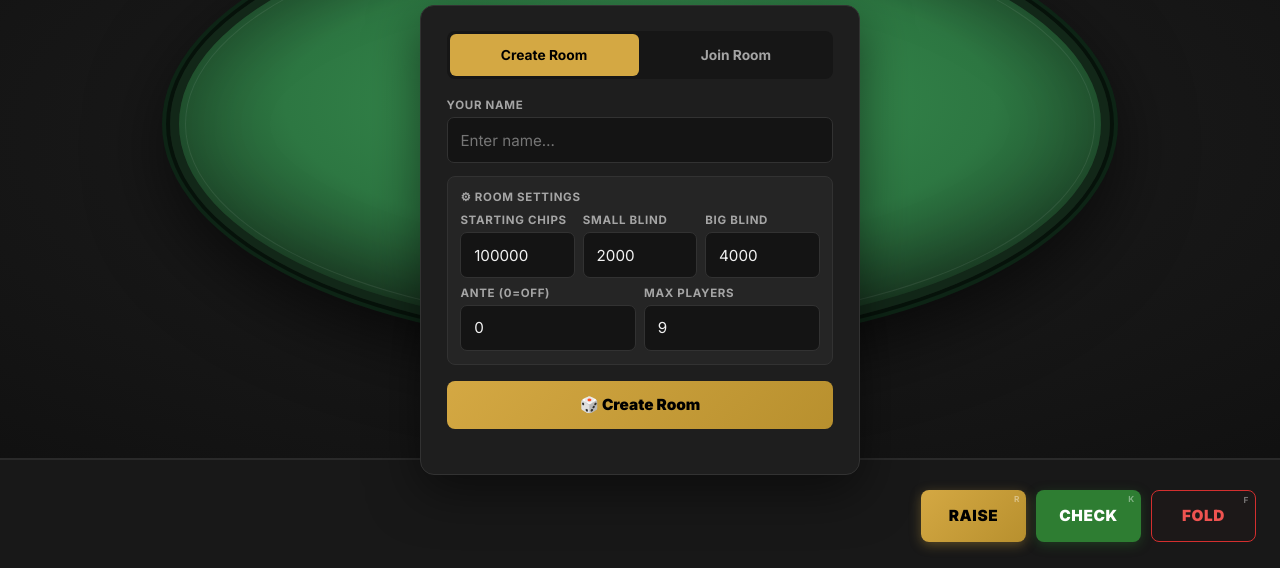
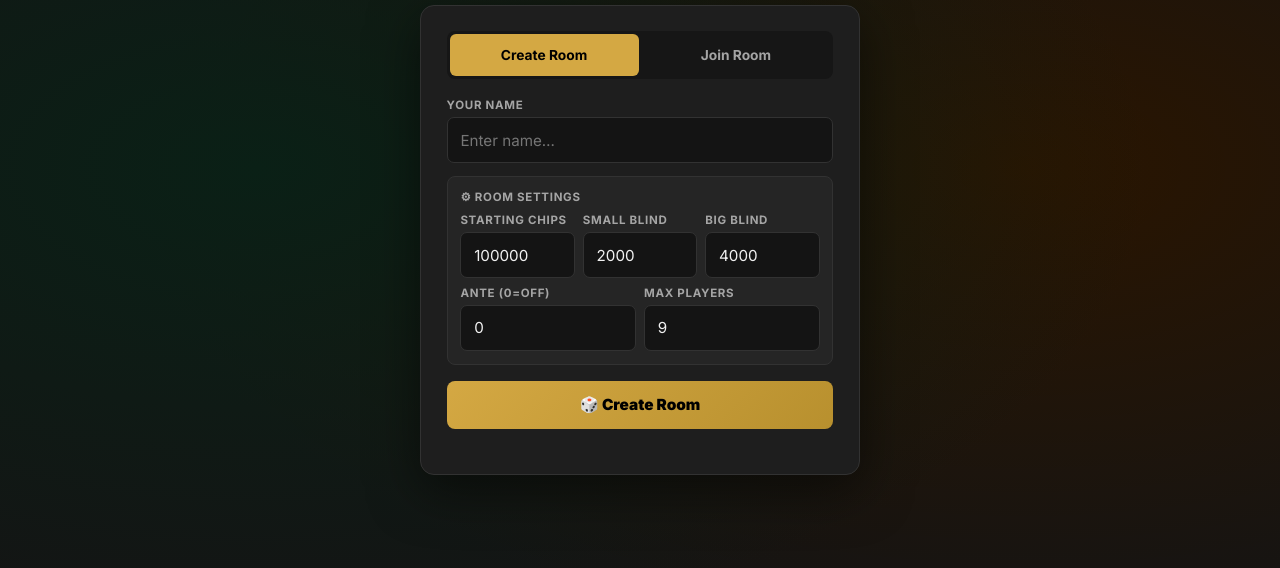
Before and after one commit to quocminh1297-gif/Poker-, a website: page public/index.html in a window 1280 px wide. Shown: the part 232-800 px from the top of the page. Drawn offline with nearby package versions, Linux system fonts and the light colour scheme; no server answers.

Commit message:
fix(lobby): ensure #game is hidden when lobby screen is active
- Fix CSS rule where #game { display: flex } ID selector overrode .screen { display: none }
- Add display: none !important to .screen and display: flex !important to .screen.active
- Remove direct display: flex from #game selector so inactive screens stay strictly hidden

```diff
--- a/public/style.css
+++ b/public/style.css
@@ -67,7 +67,7 @@ button {
 }
 
 .screen {
-  display: none;
+  display: none !important;
   width: 100%;
   height: 100%;
   height: 100dvh;
@@ -77,7 +77,7 @@ button {
   overflow: hidden;
 }
 .screen.active {
-  display: flex;
+  display: flex !important;
 }
 .hidden {
   display: none !important;
@@ -458,15 +458,8 @@ input:focus {
    GAME SCREEN — FIXED VIEWPORT CONTAINER
 ══════════════════════════════════════════════════ */
 #game {
-  display: flex;
   flex-direction: column;
   overflow: hidden;
-  height: 100%;
-  height: 100dvh;
-  max-height: 100dvh;
-  width: 100%;
-  position: fixed;
-  inset: 0;
   background: #121212;
 }
 
```
